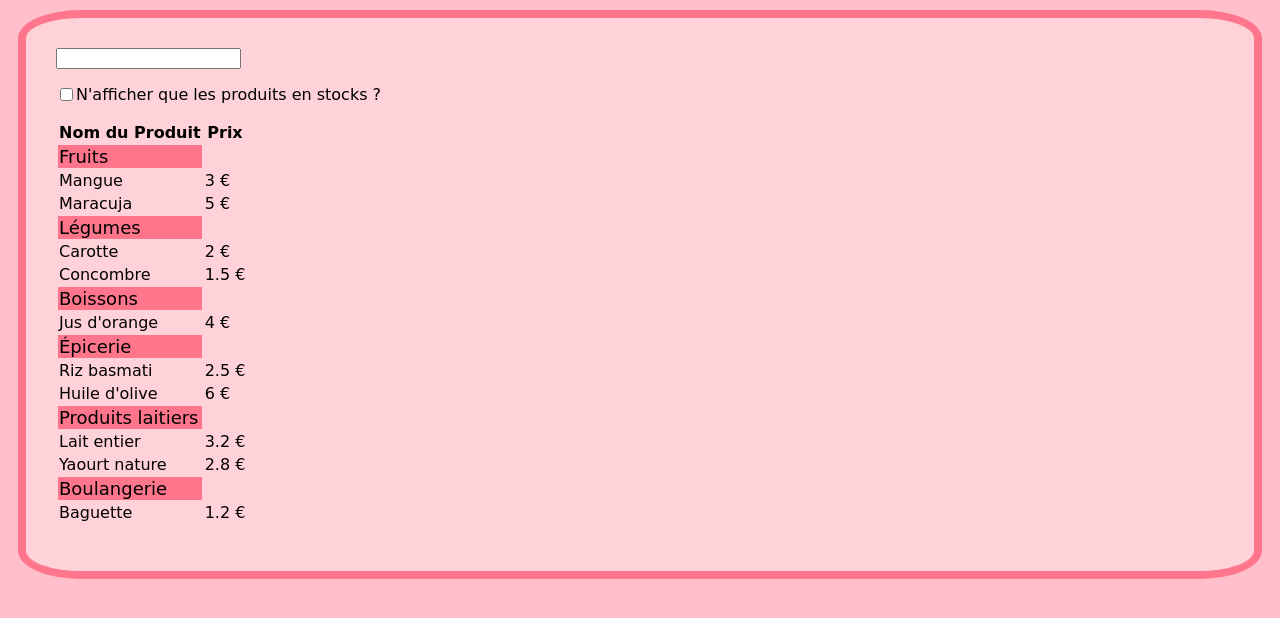
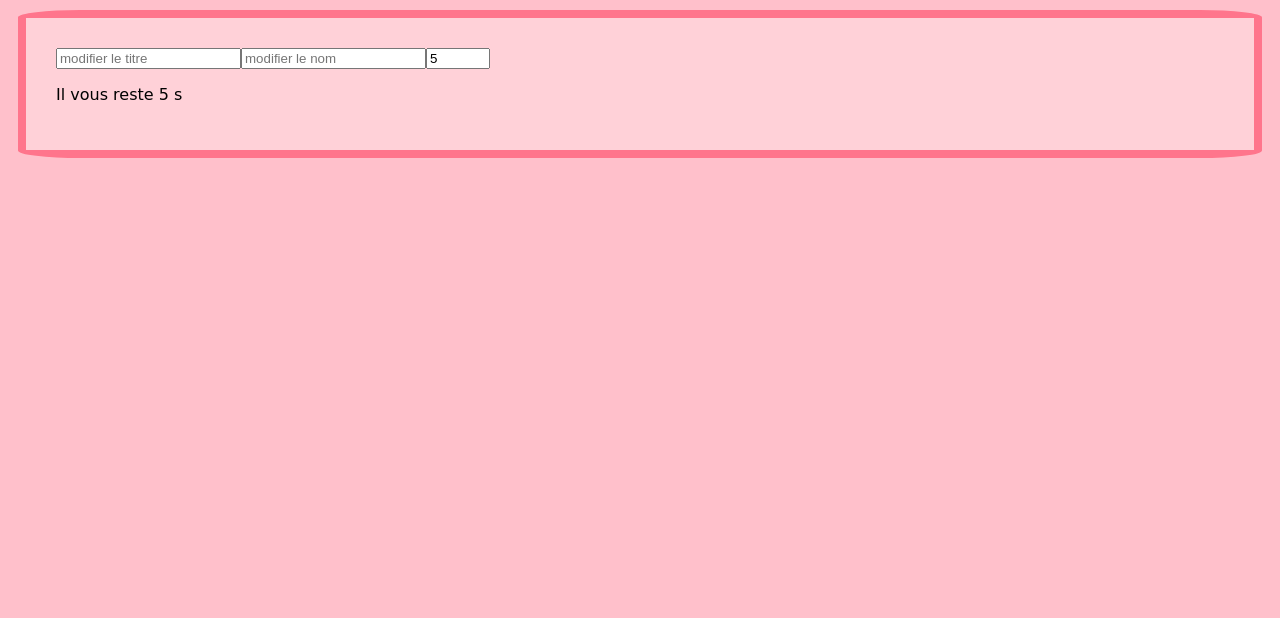
Before and after one commit to Karljoy973/react-journey, a React (Vite) app: page / in a window 1280 px wide. Shown: the top 618 px of the page. Built offline with nearby package versions, Linux system fonts and the light colour scheme; the HTML template or start-up script is replaced by a standard one.

Commit message:
studying how to use lifecycle hooks with react

```diff
--- a/src/App.tsx
+++ b/src/App.tsx
@@ -1,176 +1,71 @@
-import { useState } from "react";
-import "./assets/main.css";
-type ProductCategoryProps = Pick<Product, "categorie">;
-type ProductRowProps = Pick<Product, "nom" | "prix">;
-const CategoryOptions = [
-  "Fruits",
-  "Légumes",
-  "Boissons",
-  "Épicerie",
-  "Produits laitiers",
-  "Boulangerie",
-] as const;
-type Product = {
-  category: (typeof CategoryOptions)[number];
-  prix: number;
-  nom: string;
-  stock: boolean;
-};
-
-const PRODUCTS: Product[] = [
-  { categorie: "Fruits", prix: 3, nom: "Mangue", stock: true },
-  { categorie: "Fruits", prix: 5, nom: "Maracuja", stock: true },
-  { categorie: "Légumes", prix: 2, nom: "Carotte", stock: true },
-  { categorie: "Légumes", prix: 1.5, nom: "Concombre", stock: false },
-  { categorie: "Boissons", prix: 4, nom: "Jus d'orange", stock: true },
-  { categorie: "Épicerie", prix: 2.5, nom: "Riz basmati", stock: true },
-  { categorie: "Épicerie", prix: 6, nom: "Huile d'olive", stock: false },
-  {
-    categorie: "Produits laitiers",
-    prix: 3.2,
-    nom: "Lait entier",
-    stock: true,
-  },
-  {
-    categorie: "Produits laitiers",
-    prix: 2.8,
-    nom: "Yaourt nature",
-    stock: true,
-  },
-  { categorie: "Boulangerie", prix: 1.2, nom: "Baguette", stock: true },
-];
+import { useState, useEffect } from "react";
 
 function App() {
-  const [onCheck, setOnCheck] = useState(false);
-  const handleOnCheck = (e) => setOnCheck(e);
-  const [onFilled, setOnFilled] = useState("");
-  const handleOnFilled = (e) => setOnFilled(e);
+  const [title, setTitle] = useState("");
+  const [firstname, setFirstname] = useState("");
+  const [timer, setTimer] = useState(5);
+  let timeHandlerInterval = null;
+  const timeHandler = (value: number) => {
+    if (!!timeHandlerInterval) {
+      clearInterval(timeHandlerInterval);
+      timeHandlerInterval = null;
+    }
+    setTimer((timer) => (timer = value));
+    timeHandlerInterval = setInterval(() => {
+      setTimer((timer) => {
+        if (timer > 0) timer--;
+        else timer = 0;
+      });
+    }, 1000);
+  };
+  // pourquoi utiliser useEffect ?
+  // useEffect permet de créer des méthode de cycle de vie dans les composants fonctionnels
+  // donc quand il y a une mutation dans le useEffect, la mutation n'affecte pas tout le composant
+  // et ya que ce qui change qui est re-rendu => gain de performances.
+  // on peut aussi appeler une fonction de 'nettoyage'
+  // ex : useEffect(() => {
+  // window.addEventListener('event', e => handler);
+  // ...
+  // return () => window.removeEventListener('event', handler) } , []}
+  //
+  // On évite les setState dans le useEffect, dans la fonction de nettoyage pk pas
+  useEffect(() => {
+    const originalTitle = document.title;
+    document.title = title;
+    return () => (document.title = originalTitle);
+  }, [title]);
+
+  useEffect(() => {
+    const timerText = document.getElementById("text-timer") as HTMLElement;
+    const currentText = timerText.innerText;
+    timerText.innerText = `Il vous reste ${timer} s`;
+    return () => (timerText.innerText = currentText);
+  }, [timer]);
 
   return (
-    <>
-      <SearchBar
-        checked={onCheck}
-        handleOnCheck={handleOnCheck}
-        onFilled={onFilled}
-        handleOnFilled={handleOnFilled}
+    <div>
+      <input
+        placeholder="modifier le titre"
+        value={title}
+        onChange={(e) => setTitle(e.target.value)}
       />
-      {onCheck && !!onFilled ? (
-        <ProductTable
-          products={PRODUCTS.filter((product) => product.stock).filter(
-            (product) => product.nom.includes(onFilled),
-          )}
-        />
-      ) : onCheck && !onFilled ? (
-        <ProductTable products={PRODUCTS.filter((product) => product.stock)} />
-      ) : !onCheck && onFilled ? (
-        <ProductTable
-          products={PRODUCTS.filter((product) =>
-            product.nom.includes(onFilled),
-          )}
-        />
-      ) : (
-        <ProductTable products={PRODUCTS} />
-      )}
-      <p>{onFilled}</p>
-    </>
-  );
-}
-
-function SearchBar({ checked, handleOnCheck, filled, handleOnFilled }) {
-  return (
-    <>
-      <ProductSearch
-        filled={filled}
-        onChange={(e) => handleOnFilled(e.target.value)}
-        onFilled={(e) => handleOnFilled(e)}
+      <input
+        placeholder="modifier le nom"
+        value={firstname}
+        onChange={(e) => setFirstname(e.target.value)}
       />
-      <Checkbox checked={checked} onCheck={(e) => handleOnCheck(e)} />
-    </>
-  );
-}
-type ProductSearchProps = { filled: string; onFilled: Function };
-function ProductSearch({ filled, onFilled }: ProductSearchProps) {
-  return (
-    <>
       <input
-        id="recherche-produit"
-        className="recherche-produit"
-        type="search"
-        value={filled}
-        onChange={(e) => onFilled(e.target.value)}
-      />{" "}
-    </>
-  );
-}
-function Checkbox({ checked, onCheck }) {
-  return (
-    <div className="produits-en-stock">
-      <input
-        id="produits-en-stock"
-        type="checkbox"
-        checked={checked}
-        onChange={(e) => onCheck(e.target.checked)}
+        type="number"
+        placeholder=""
+        value={timer}
+        min="10"
+        max="100"
+        id="timer"
+        onChange={(e) => setTimer(e.target.value)}
       />
-      <p>N'afficher que les produits en stocks ? </p>
+      <p id="text-timer">Entrez un nombre plus grand que 0</p>
     </div>
   );
 }
 
-function ProductTable({ products }: ProductRowProps[]) {
-  return (
-    <>
-      <table>
-        <thead>
-          <tr>
-            <th scope="col">Nom du Produit</th>
-            <th scope="col">Prix</th>
-          </tr>
-        </thead>
-        <tbody>
-          {CategoryOptions.map((_categorie, index) => (
-            <ProductCategory
-              key={index}
-              categorie={_categorie}
-              products={products}
-            />
-          ))}
-        </tbody>
-      </table>
-    </>
-  );
-}
-function ProductCategory({ categorie, products }) {
-  return (
-    <>
-      <ProductCategoryRow categorie={categorie} />
-      {products
-        .filter((product) => product.categorie == categorie)
-        .map((product, index) => (
-          <ProductRow key={index} nom={product.nom} prix={product.prix} />
-        ))}
-    </>
-  );
-}
-
-function ProductCategoryRow({ categorie }: ProductCategoryProps) {
-  return (
-    <>
-      <tr className="categorie-produit">
-        <td>{categorie}</td>
-      </tr>
-    </>
-  );
-}
-
-function ProductRow({ nom, prix }: ProductRowProps) {
-  return (
-    <>
-      <tr className="produit">
-        <td>{nom}</td>
-        <td>{prix} €</td>
-      </tr>
-    </>
-  );
-}
-
 export default App;
```
